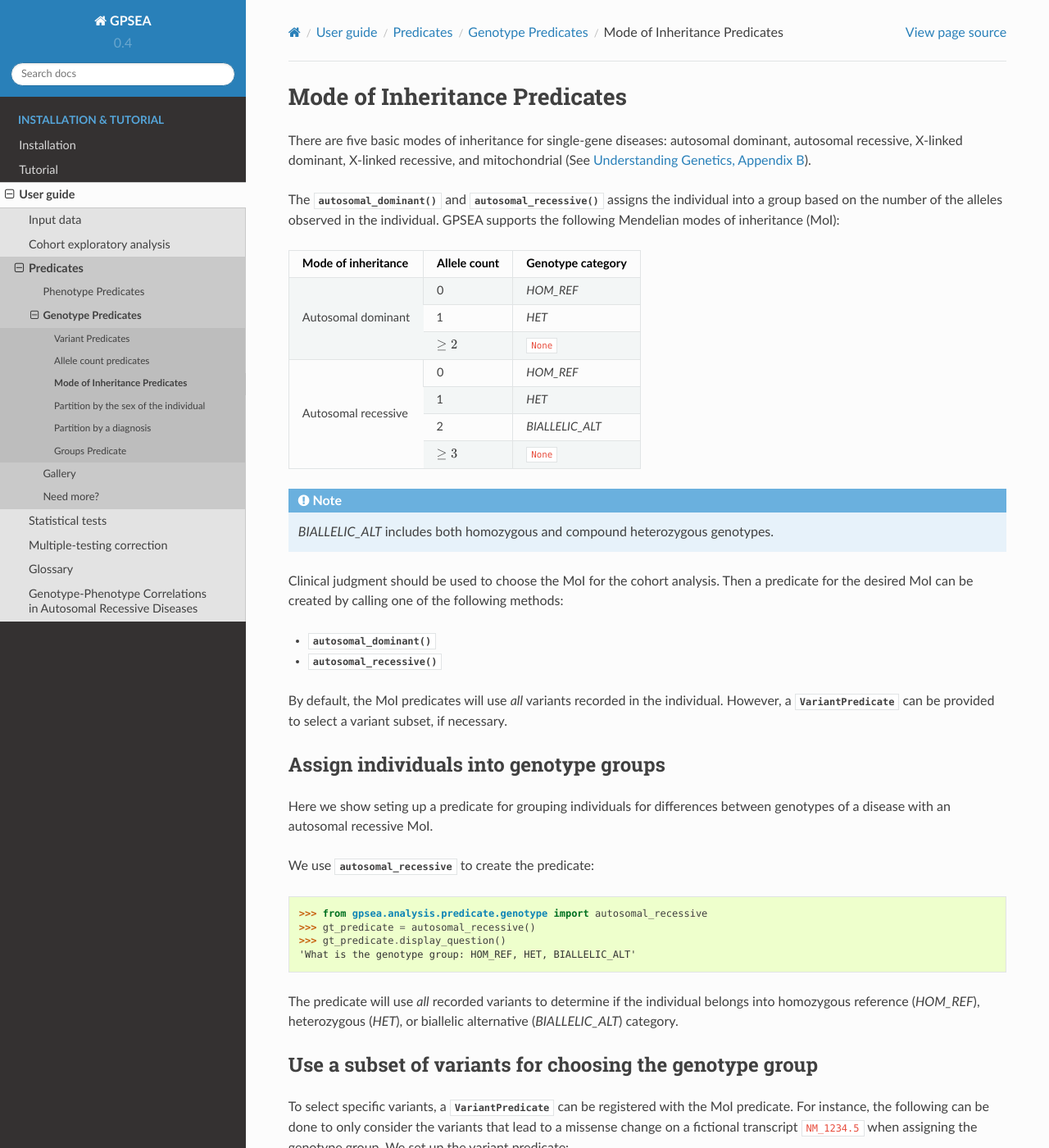
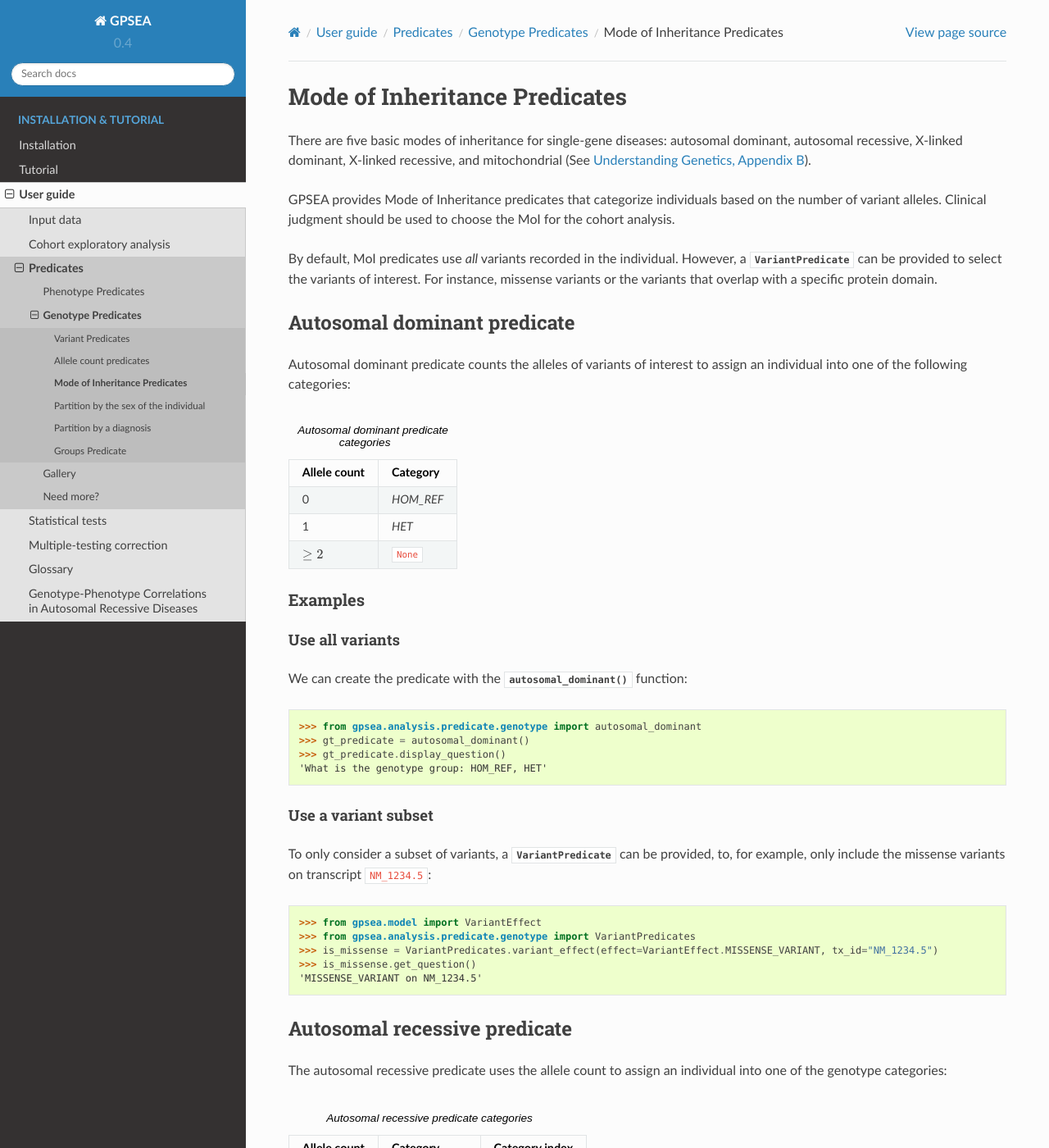
Before and after one commit to monarch-initiative/gpsea, a Sphinx documentation site: the page built from docs/user-guide/predicates/mode_of_inheritance_predicate.rst, in a window 1280 px wide and 1400 px high. Shown: the whole window at 82% size. Built offline with Sphinx 7.4.7 and the Read the Docs theme 2.0.0, drawn with Linux system fonts in a browser that asks for light colours; pages that are not in the unit, such as notebooks, are missing from menus; some of the changed text lies outside the part shown.

Commit message:
Improve the docs.

```diff
--- a/docs/user-guide/predicates/mode_of_inheritance_predicate.rst
+++ b/docs/user-guide/predicates/mode_of_inheritance_predicate.rst
@@ -8,86 +8,168 @@
 autosomal recessive, X-linked dominant, X-linked recessive, and mitochondrial
 (See `Understanding Genetics, Appendix B <https://www.ncbi.nlm.nih.gov/books/NBK132145/>`_).
 
+GPSEA provides Mode of Inheritance predicates that categorize individuals
+based on the number of variant alleles. Clinical judgment should be used to choose the MoI
+for the cohort analysis.
 
-The :func:`~gpsea.analysis.predicate.genotype.autosomal_dominant`
-and :func:`~gpsea.analysis.predicate.genotype.autosomal_recessive`
-assigns the individual into a group based on the number of the alleles
-observed in the individual.
-GPSEA supports the following Mendelian modes of inheritance (MoI):
+By default, MoI predicates use *all* variants recorded in the individual.
+However, a :class:`~gpsea.analysis.predicate.genotype.VariantPredicate`
+can be provided to select the variants of interest. For instance, missense variants
+or the variants that overlap with a specific protein domain.
 
 
-+-----------------------+------------------+------------------------+
-|  Mode of inheritance  |   Allele count   |  Genotype category     |
-+=======================+==================+========================+
-|  Autosomal dominant   |   0              |  `HOM_REF`             |
-+                       +------------------+------------------------+
-|                       |   1              |  `HET`                 |
-+                       +------------------+------------------------+
-|                       |   :math:`\ge 2`  |  ``None``              |
-+-----------------------+------------------+------------------------+
-|  Autosomal recessive  |   0              |  `HOM_REF`             |
-+                       +------------------+------------------------+
-|                       |   1              |  `HET`                 |
-+                       +------------------+------------------------+
-|                       |   2              |  `BIALLELIC_ALT`       |
-+                       +------------------+------------------------+
-|                       |   :math:`\ge 3`  |  ``None``              |
-+-----------------------+------------------+------------------------+
+.. _autosomal-dominant-predicate:
 
+****************************
+Autosomal dominant predicate
+****************************
+
+Autosomal dominant predicate counts the alleles of variants of interest
+to assign an individual into one of the following categories:
+
+.. table:: Autosomal dominant predicate categories
+
+    +------------------+-------------+
+    |   Allele count   |  Category   |
+    +==================+=============+
+    |   0              |  `HOM_REF`  |
+    +------------------+-------------+
+    |   1              |  `HET`      |
+    +------------------+-------------+
+    |   :math:`\ge 2`  |  ``None``   |
+    +------------------+-------------+
+
+Examples
+========
+
+Use all variants
+----------------
+
+We can create the predicate with the :func:`~gpsea.analysis.predicate.genotype.autosomal_dominant` function:
+
+>>> from gpsea.analysis.predicate.genotype import autosomal_dominant
+>>> gt_predicate = autosomal_dominant()
+>>> gt_predicate.display_question()
+'What is the genotype group: HOM_REF, HET'
+
+
+Use a variant subset
+--------------------
+
+To only consider a subset of variants, a :class:`~gpsea.analysis.predicate.genotype.VariantPredicate` can be provided,
+to, for example, only include the missense variants on transcript ``NM_1234.5``:
+
+>>> from gpsea.model import VariantEffect
+>>> from gpsea.analysis.predicate.genotype import VariantPredicates
+>>> is_missense = VariantPredicates.variant_effect(effect=VariantEffect.MISSENSE_VARIANT, tx_id="NM_1234.5")
+>>> is_missense.get_question()
+'MISSENSE_VARIANT on NM_1234.5'
+
+
+.. _autosomal-recessive-predicate:
+
+*****************************
+Autosomal recessive predicate
+*****************************
+
+The autosomal recessive predicate uses the allele count to assign
+an individual into one of the genotype categories:
+
+.. table:: Autosomal recessive predicate categories
+
+    +------------------+-------------------+----------------+
+    |   Allele count   |  Category         | Category index |
+    +==================+===================+================+
+    |   0              |  `HOM_REF`        | 0              |
+    +------------------+-------------------+----------------+
+    |   1              |  `HET`            | 1              |
+    +------------------+-------------------+----------------+
+    |   2              |  `BIALLELIC_ALT`  | 2              |
+    +------------------+-------------------+----------------+
+    |   :math:`\ge 3`  |  ``None``         |                |
+    +------------------+-------------------+----------------+
 
 .. note::
 
     `BIALLELIC_ALT` includes both homozygous and compound heterozygous genotypes.
 
-Clinical judgment should be used to choose the MoI for the cohort analysis.
-Then a predicate for the desired MoI can be created by calling one
-of the following methods:
 
-* :func:`~gpsea.analysis.predicate.genotype.autosomal_dominant`
-* :func:`~gpsea.analysis.predicate.genotype.autosomal_recessive`
+Partitions
+==========
 
-By default, the MoI predicates will use *all* variants recorded in the individual.
-However, a :class:`~gpsea.analysis.predicate.genotype.VariantPredicate`
-can be provided to select a variant subset, if necessary.
+Sometimes we are interested in lumping several genotype categories into a group or and then comparing the groups.
+For instance, to compare phenotype of the individuals with *at least one* frameshift allele
+with those with *no* frameshift allele. Alternatively, we may only want to analyze a subset of the genotype categories,
+such as `HET` vs. `BIALLELIC_ALT`.
+
+The `partitions` option of the :func:`~gpsea.analysis.predicate.genotype.autosomal_recessive` function
+lets us do this.
+The option needs a set of sets of category indices (see table above).
+The set is a partition of a set with the following properties:
+
+* no subset is empty
+* the intersection of any subsets is empty
+
+These rules are very much alike the properties of the `partitions of a set <https://en.wikipedia.org/wiki/Partition_of_a_set>`_,
+with the exception that adherence to *the union of the subsets include all group indices* rule is *NOT* required.
 
 
-Assign individuals into genotype groups
----------------------------------------
+Examples
+========
 
-Here we show seting up a predicate for grouping individuals for differences
-between genotypes of a disease with an autosomal recessive MoI.
 
-We use :class:`~gpsea.analysis.predicate.genotype.autosomal_recessive`
-to create the predicate:
+Use all variants
+----------------
+
+We create the predicate
+with the :func:`~gpsea.analysis.predicate.genotype.autosomal_recessive` function:
 
 >>> from gpsea.analysis.predicate.genotype import autosomal_recessive
 >>> gt_predicate = autosomal_recessive()
 >>> gt_predicate.display_question()
 'What is the genotype group: HOM_REF, HET, BIALLELIC_ALT'
 
-The predicate will use *all* recorded variants to determine if the individual belongs into
-homozygous reference (`HOM_REF`), heterozygous (`HET`), or biallelic alternative (`BIALLELIC_ALT`)
-category.
 
+Use a variant subset
+--------------------
 
-Use a subset of variants for choosing the genotype group
---------------------------------------------------------
-
-To select specific variants, a :class:`~gpsea.analysis.predicate.genotype.VariantPredicate`
-can be registered with the MoI predicate.
-For instance, the following can be done to only consider the variants that lead
-to a missense change on a fictional transcript ``NM_1234.5``
-when assigning the genotype group. We set up the variant predicate:
+Same as in the autosomal dominant version,
+we can use a :class:`~gpsea.analysis.predicate.genotype.VariantPredicate`
+to only count the alleles of the variants of interest, such as the missense variants
+of a fictional transcript ``NM_1234.5``:
 
 >>> from gpsea.model import VariantEffect
 >>> from gpsea.analysis.predicate.genotype import VariantPredicates
->>> tx_id = 'NM_1234.5'
->>> is_missense = VariantPredicates.variant_effect(VariantEffect.MISSENSE_VARIANT, tx_id)
+>>> is_missense = VariantPredicates.variant_effect(effect=VariantEffect.MISSENSE_VARIANT, tx_id="NM_1234.5")
 >>> is_missense.get_question()
 'MISSENSE_VARIANT on NM_1234.5'
 
-and we use it to create the MoI predicate:
+and then use it to create the autosomal recessive predicate:
 
 >>> gt_predicate = autosomal_recessive(is_missense)
 >>> gt_predicate.display_question()
 'What is the genotype group: HOM_REF, HET, BIALLELIC_ALT'
+
+This predicate will assign the individuals into one of the listed genotype categories
+based on the allele counts of the missense variants.
+
+
+Compare `HET` vs. `BIALLELIC_ALT`
+---------------------------------
+
+We can provide ``partitions`` to only compare the heterozygotes with those carrying
+biallelic alt mutations (homozygous alternate or compound heterozygous):
+
+We consult the *Autosomal recessive predicate categories* table for the category indices
+and we create the genotype group partitions:
+
+>>> # `1` for `HET` and `2` for `BIALLELIC_ALT`
+>>> partitions = ({1,}, {2,})
+
+which we use to create the autosomal recessive predicate:
+
+>>> gt_predicate = autosomal_recessive(
+...     partitions=partitions,
+... )
+>>> gt_predicate.display_question()
+'What is the genotype group: HET, BIALLELIC_ALT'
```
Also changed, not shown: docs/user-guide/predicates/allele_count_predicates.rst (+6 -6 lines), 1 other file.
